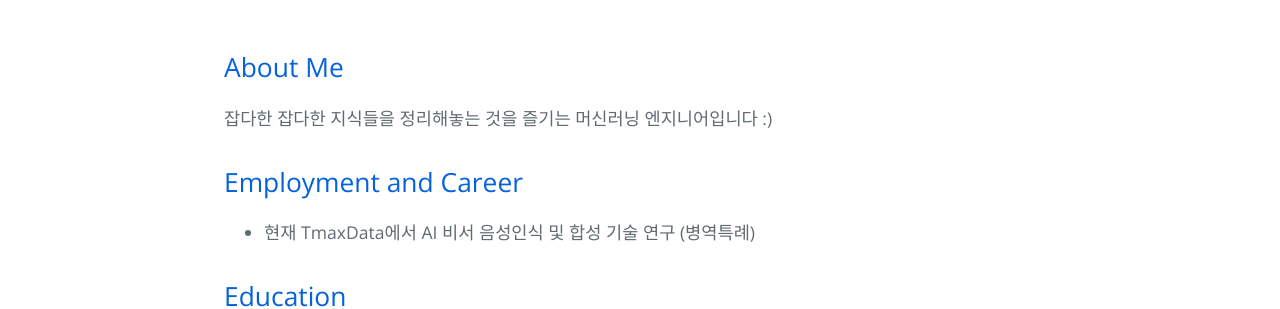
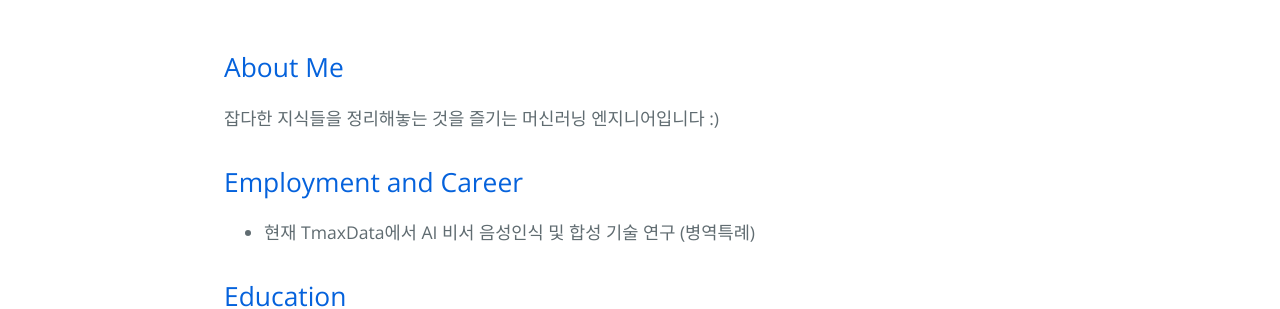
Before and after one commit to hcnoh/hcnoh.github.io, a Jekyll site: the page built from about.md, in a window 1280 px wide. Shown: the part 782-1091 px from the top of the page. Built offline with Jekyll 4.4.1, drawn with Linux system fonts in a browser that asks for light colours.

Commit message:
Update about.md

```diff
--- a/about.md
+++ b/about.md
@@ -6,7 +6,7 @@ permalink: /about
 ---
 
 ## About Me
-잡다한 잡다한 지식들을 정리해놓는 것을 즐기는 머신러닝 엔지니어입니다 :)
+잡다한 지식들을 정리해놓는 것을 즐기는 머신러닝 엔지니어입니다 :)
 
 ## Employment and Career
 - 현재 TmaxData에서 AI 비서 음성인식 및 합성 기술 연구 (병역특례)
```
